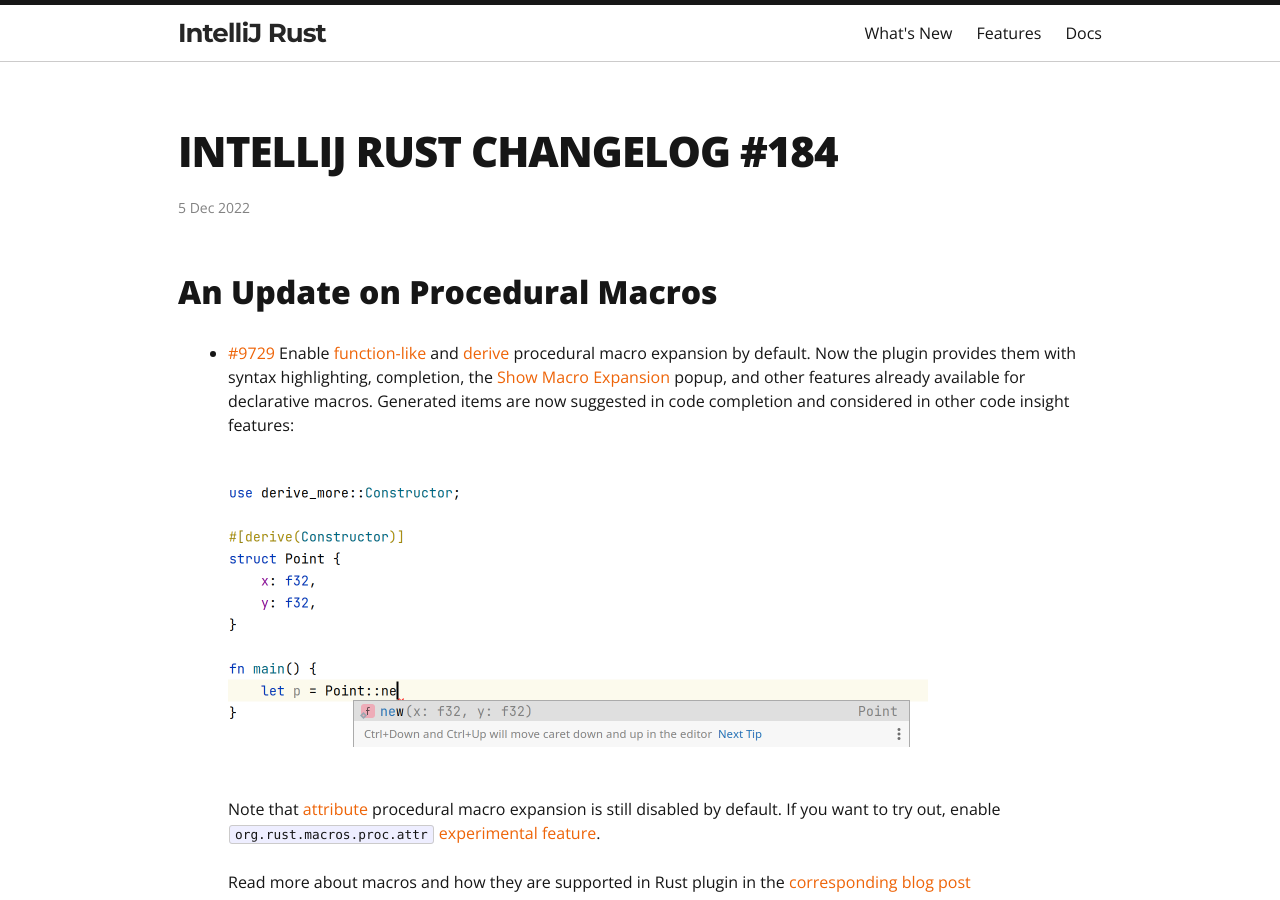
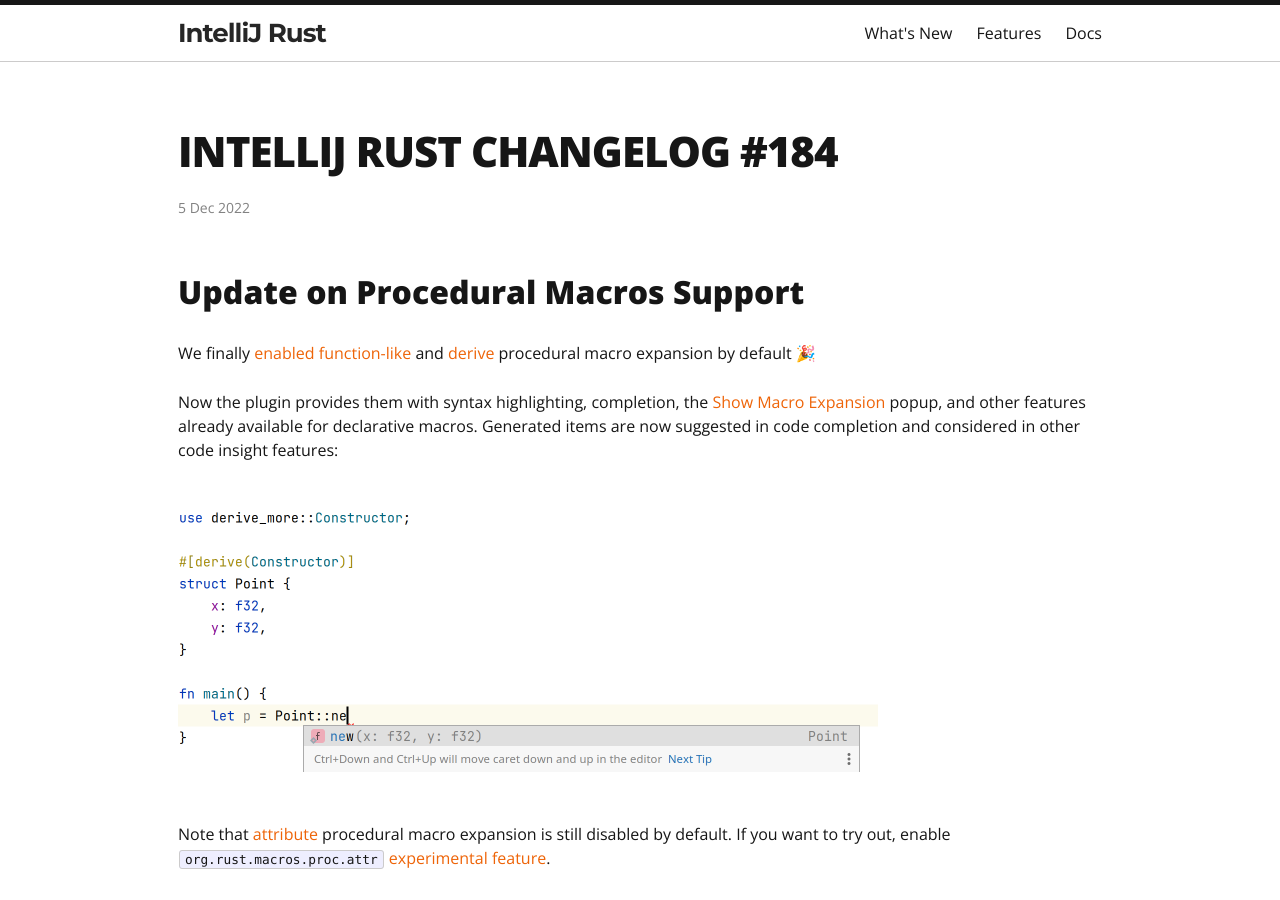
Before and after one commit to intellij-rust/intellij-rust.github.io, a Jekyll site: the page built from _posts/2022-12-05-changelog-184.markdown, in a window 1280 px wide and 900 px high. Built offline with Jekyll 4.4.1, drawn with Linux system fonts in a browser that asks for light colours; nearby versions of some CDN libraries; some web fonts are replaced.

Commit message:
Review fixes

```diff
--- a/_posts/2022-12-05-changelog-184.markdown
+++ b/_posts/2022-12-05-changelog-184.markdown
@@ -5,15 +5,18 @@
 ---
 
 
-## An Update on Procedural Macros
+## Update on Procedural Macros Support
 
-* [#9729] Enable [function-like](https://doc.rust-lang.org/reference/procedural-macros.html#function-like-procedural-macros) and [derive](https://doc.rust-lang.org/reference/procedural-macros.html#derive-macros) procedural macro expansion by default. Now the plugin provides them with syntax highlighting, completion, the [Show Macro Expansion](https://plugins.jetbrains.com/plugin/8182-rust/docs/rust-code-reference-info.html#macro-exansion) popup, and other features already available for declarative macros. Generated items are now suggested in code completion and considered in other code insight features:
+We finally [enabled](https://github.com/intellij-rust/intellij-rust/pull/9729) [function-like](https://doc.rust-lang.org/reference/procedural-macros.html#function-like-procedural-macros) and [derive](https://doc.rust-lang.org/reference/procedural-macros.html#derive-macros) procedural macro expansion by default 🎉
 
-  <img src="/assets/posts/changelog-184/derive_proc_macro.png" width="700px"/>
 
-  Note that [attribute](https://doc.rust-lang.org/reference/procedural-macros.html#attribute-macros) procedural macro expansion is still disabled by default. If you want to try out, enable `org.rust.macros.proc.attr` [experimental feature](https://plugins.jetbrains.com/plugin/8182-rust/docs/rust-faq.html#experimental-features).
+Now the plugin provides them with syntax highlighting, completion, the [Show Macro Expansion](https://plugins.jetbrains.com/plugin/8182-rust/docs/rust-code-reference-info.html#macro-exansion) popup, and other features already available for declarative macros. Generated items are now suggested in code completion and considered in other code insight features:
 
-  Read more about macros and how they are supported in Rust plugin in the [corresponding blog post](https://blog.jetbrains.com/rust/2022/12/05/what-every-rust-developer-should-know-about-macro-support-in-ides/)
+<img src="/assets/posts/changelog-184/derive_proc_macro.png" width="700px"/>
+
+Note that [attribute](https://doc.rust-lang.org/reference/procedural-macros.html#attribute-macros) procedural macro expansion is still disabled by default. If you want to try out, enable `org.rust.macros.proc.attr` [experimental feature](https://plugins.jetbrains.com/plugin/8182-rust/docs/rust-faq.html#experimental-features).
+
+Read more about macros and how they are supported in Rust plugin in the [corresponding blog post](https://blog.jetbrains.com/rust/2022/12/05/what-every-rust-developer-should-know-about-macro-support-in-ides/)
 
 ## New Features
 
```
